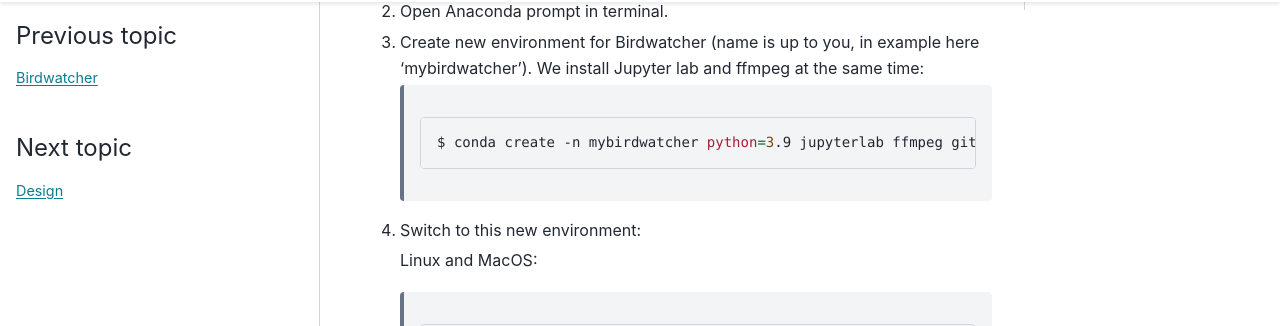
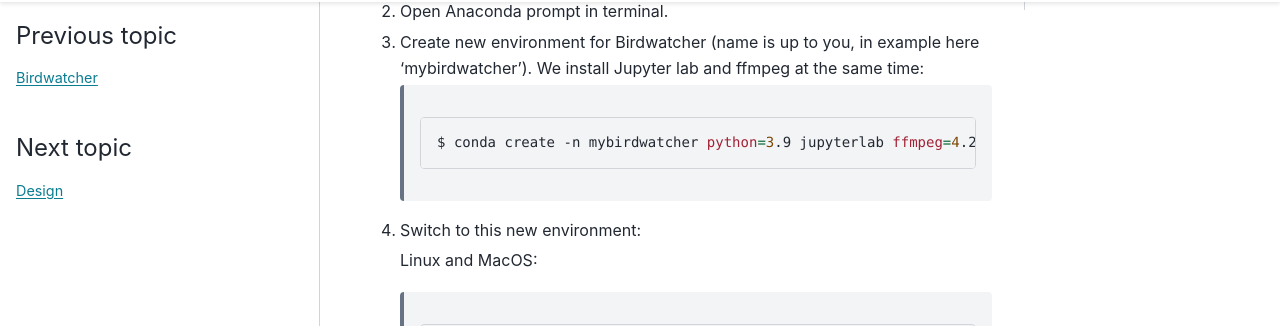
Before and after one commit to gbeckers/Birdwatcher, a Sphinx documentation site: the page built from docs/installation.rst, in a window 1280 px wide and 900 px high, scrolled down 322 px. Shown: the part 126-452 px from the top of the window. Built offline with Sphinx 7.4.7 and the PyData theme 0.15.4, drawn with Linux system fonts in a browser that asks for light colours.

Commit message:
define versions of dependencies

```diff
--- a/README.rst
+++ b/README.rst
@@ -44,7 +44,7 @@
 
     .. code-block:: bash
 
-      $ conda create -n mybirdwatcher python=3.9 jupyterlab ffmpeg git
+      $ conda create -n mybirdwatcher python=3.9 jupyterlab ffmpeg=4.2.2 git
 
 #. Switch to this new environment:
 
--- a/docs/installation.rst
+++ b/docs/installation.rst
@@ -17,7 +17,7 @@
 
     .. code-block:: bash
 
-      $ conda create -n mybirdwatcher python=3.9 jupyterlab ffmpeg git
+      $ conda create -n mybirdwatcher python=3.9 jupyterlab ffmpeg=4.2.2 git
 
 #. Switch to this new environment:
 
```
Also changed, not shown: requirements.txt (+7 -7 lines), 1 other file.
